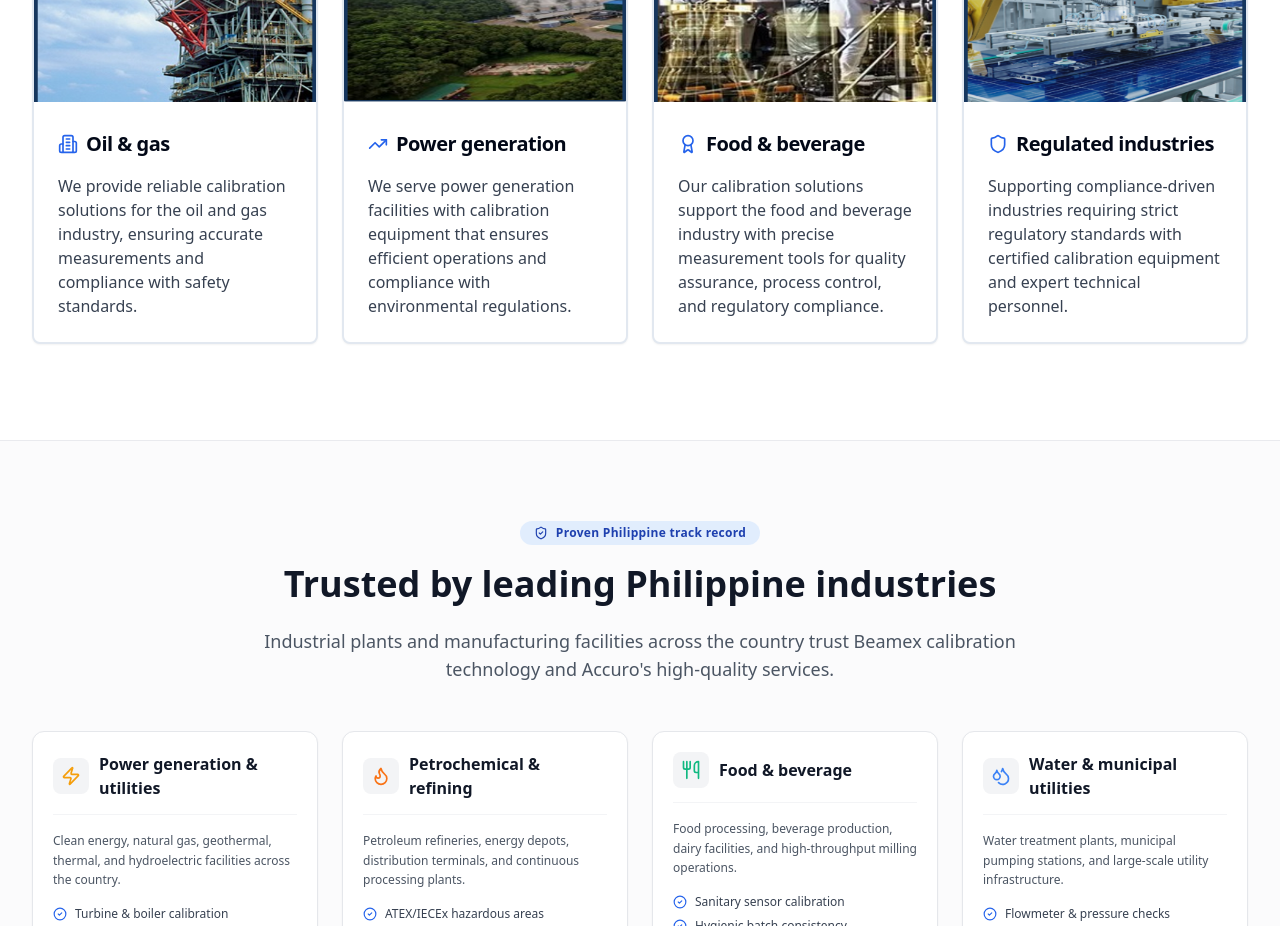
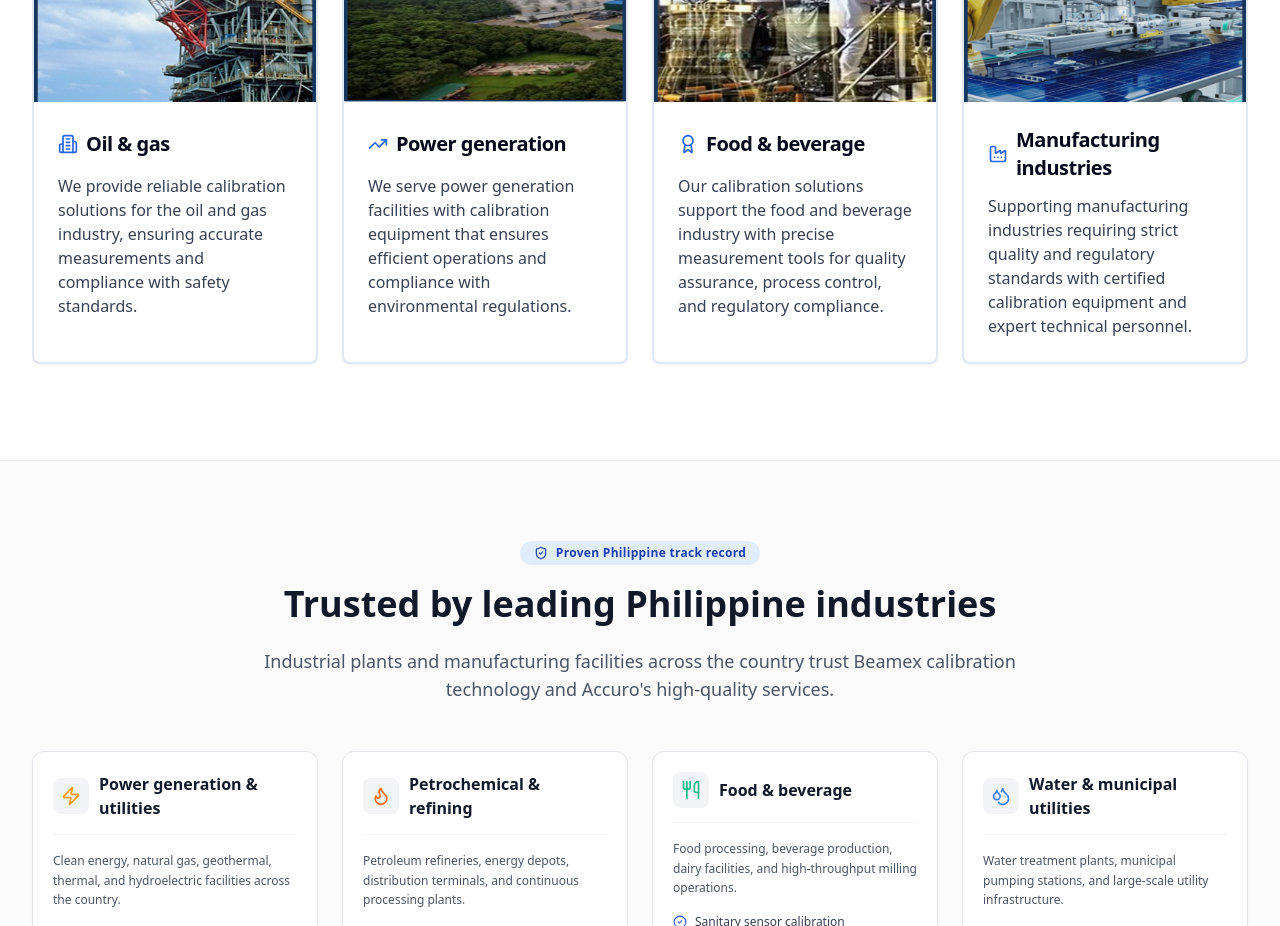
Before and after one commit to sanatozakey/accuro-2026, a React (Create React App) app: page /about in a window 1280 px wide. Shown: the part 3720-4646 px from the top of the page. Built offline with nearby package versions, Linux system fonts and the light colour scheme; no server answers.

Commit message:
content: update sector card to Manufacturing industries in About page

```diff
--- a/src/pages/About.tsx
+++ b/src/pages/About.tsx
@@ -1,6 +1,6 @@
 import React from 'react'
 import { Link } from 'react-router-dom'
-import { Building2, Target, Users, Award, TrendingUp, Shield, ShieldCheck, CheckCircle2, ArrowRight, ExternalLink } from 'lucide-react'
+import { Building2, Target, Users, Award, TrendingUp, Shield, ShieldCheck, CheckCircle2, ArrowRight, ExternalLink, Factory } from 'lucide-react'
 import { Button } from '../components/ui/button'
 import { Card, CardContent, CardHeader, CardTitle, CardDescription } from '../components/ui/card'
 import { BeamexPartnerBadge } from '../components/BeamexPartnerBadge'
@@ -345,19 +345,19 @@ export function About() {
                 <div className="h-48 overflow-hidden rounded-t-lg">
                   <img
                     src="/images/Compliance-driven industries with skilled workforce.png"
-                    alt="Regulated & compliance-driven industries"
+                    alt="Manufacturing industries"
                     className="w-full h-full object-cover group-hover:scale-105 transition-transform duration-300"
                   />
                 </div>
               </CardHeader>
               <CardContent className="p-6 flex flex-col flex-grow">
                 <div className="flex items-center gap-2 mb-3 min-h-[36px]">
-                  <Shield className="h-5 w-5 text-blue-600 flex-shrink-0" />
-                  <CardTitle className="text-xl">Regulated industries</CardTitle>
+                  <Factory className="h-5 w-5 text-blue-600 flex-shrink-0" />
+                  <CardTitle className="text-xl">Manufacturing industries</CardTitle>
                 </div>
                 <CardDescription className="text-base text-gray-700 flex-grow">
-                  Supporting compliance-driven industries requiring strict regulatory
-                  standards with certified calibration equipment and expert technical personnel.
+                  Supporting manufacturing industries requiring strict quality and
+                  regulatory standards with certified calibration equipment and expert technical personnel.
                 </CardDescription>
               </CardContent>
             </Card>
```
